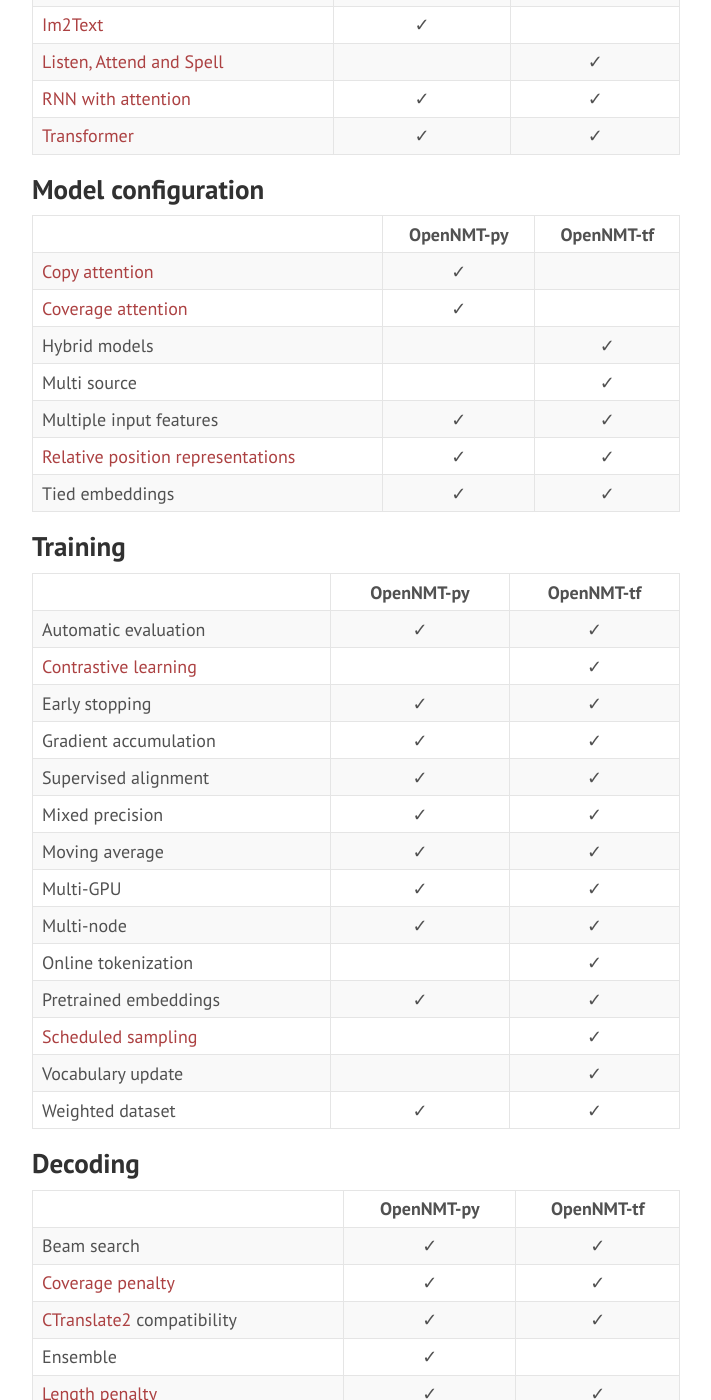
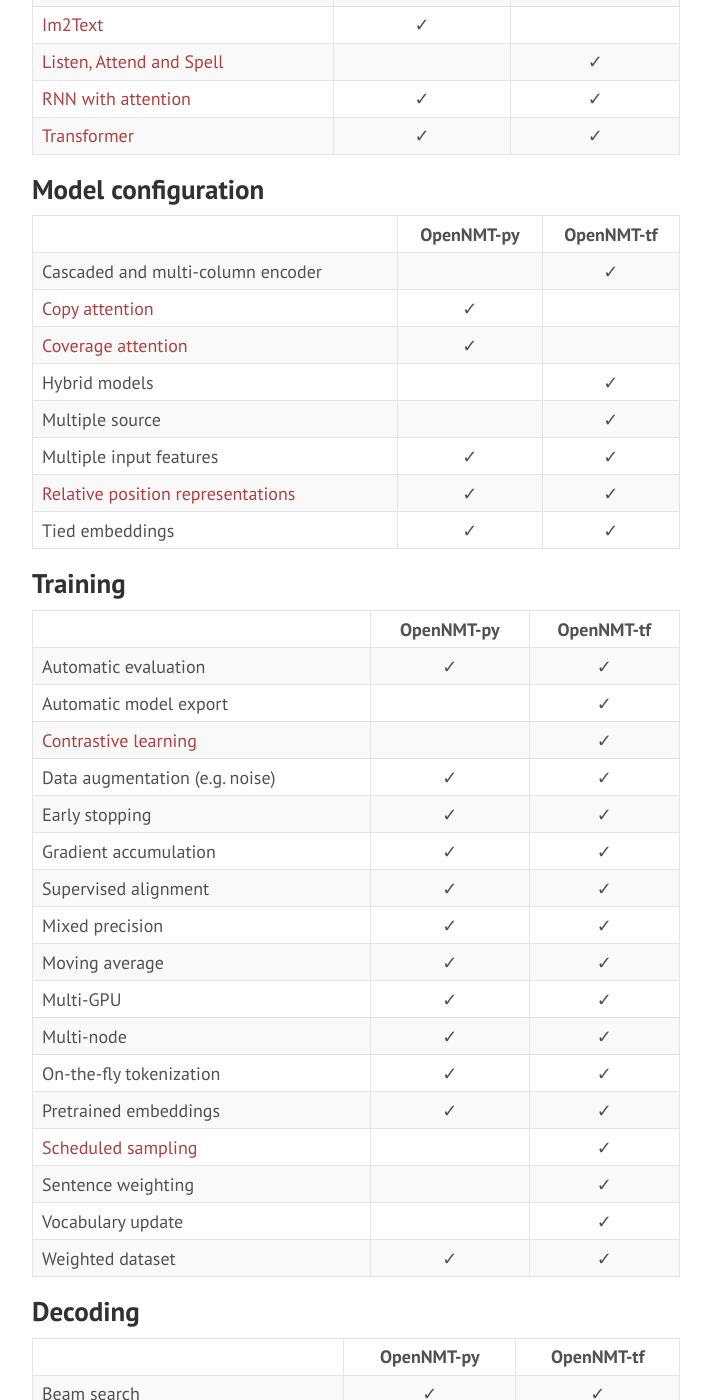
Before and after one commit to OpenNMT/opennmt.github.io, a Jekyll site: the page built from features.md, in a window 1280 px wide and 1400 px high, scrolled down 1131 px. Shown: the whole window, without its empty margins (284-995 px from the left). Built offline with Jekyll 4.4.1, drawn with Linux system fonts in a browser that asks for light colours; some of the changed text lies outside the part shown.

Commit message:
Update features tables

```diff
--- a/features.md
+++ b/features.md
@@ -13,7 +13,7 @@ While OpenNMT initially focused on standard sequence to sequence models applied
 | | OpenNMT-py | OpenNMT-tf |
 | --- | :---: | :---: |
 | Image to text | ✓ | |
-| Language modeling | | ✓ |
+| Language modeling | ✓ | ✓ |
 | Sequence classification | | ✓ |
 | Sequence tagging | | ✓ |
 | Sequence to sequence | ✓ | ✓ |
@@ -36,10 +36,11 @@ While OpenNMT initially focused on standard sequence to sequence models applied
 
 | | OpenNMT-py | OpenNMT-tf |
 | --- | :---: | :---: |
+| Cascaded and multi-column encoder | | ✓ |
 | [Copy attention](https://arxiv.org/abs/1603.06393) | ✓ | |
 | [Coverage attention](https://arxiv.org/abs/1601.04811) | ✓ | |
 | Hybrid models | | ✓ |
-| Multi source | | ✓ |
+| Multiple source | | ✓ |
 | Multiple input features | ✓ | ✓ |
 | [Relative position representations](https://arxiv.org/abs/1803.02155) | ✓ | ✓ |
 | Tied embeddings | ✓ | ✓ |
@@ -49,7 +50,9 @@ While OpenNMT initially focused on standard sequence to sequence models applied
 | | OpenNMT-py | OpenNMT-tf |
 | --- | :---: | :---: |
 | Automatic evaluation | ✓ | ✓ |
+| Automatic model export | | ✓ |
 | [Contrastive learning](https://ai.google/research/pubs/pub48253/) | | ✓ |
+| Data augmentation (e.g. noise) | ✓ | ✓ |
 | Early stopping | ✓ | ✓ |
 | Gradient accumulation | ✓ | ✓ |
 | Supervised alignment | ✓ | ✓ |
@@ -57,9 +60,10 @@ While OpenNMT initially focused on standard sequence to sequence models applied
 | Moving average | ✓ | ✓ |
 | Multi-GPU | ✓ | ✓ |
 | Multi-node | ✓ | ✓ |
-| Online tokenization | | ✓ |
+| On-the-fly tokenization | ✓ | ✓ |
 | Pretrained embeddings | ✓ | ✓ |
 | [Scheduled sampling](https://arxiv.org/abs/1506.03099) | | ✓ |
+| Sentence weighting | | ✓ |
 | Vocabulary update | | ✓ |
 | Weighted dataset | ✓ | ✓ |
 
@@ -69,7 +73,7 @@ While OpenNMT initially focused on standard sequence to sequence models applied
 | --- | :---: | :---: |
 | Beam search | ✓ | ✓ |
 | [Coverage penalty](https://arxiv.org/abs/1609.08144) | ✓ | ✓ |
-| [CTranslate2](https://github.com/OpenNMT/CTranslate2) compatibility | ✓ | ✓ |
+| [CTranslate2 compatibility](https://github.com/OpenNMT/CTranslate2) | ✓ | ✓ |
 | Ensemble | ✓ | |
 | [Length penalty](https://arxiv.org/abs/1609.08144) | ✓ | ✓ |
 | N-best rescoring | ✓ | ✓ |
@@ -81,5 +85,5 @@ While OpenNMT initially focused on standard sequence to sequence models applied
 
 For more details on how to use these features, please refer to the documentation of each project:
 
-* [OpenNMT-py](http://opennmt.net/OpenNMT-py)
-* [OpenNMT-tf](http://opennmt.net/OpenNMT-tf)
+* [OpenNMT-py](https://opennmt.net/OpenNMT-py)
+* [OpenNMT-tf](https://opennmt.net/OpenNMT-tf)
```
